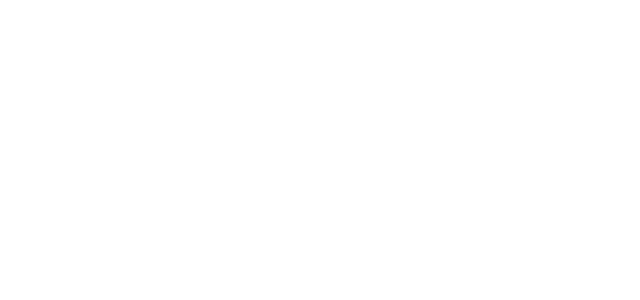
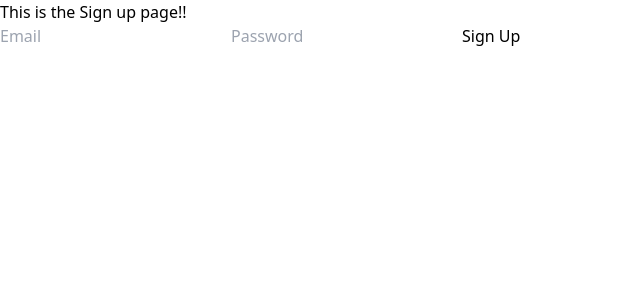
Before and after one commit to Donut11one/2800-202410-BBY02, a React (Vite) app in the folder front-end/: page /signup in a window 1280 px wide. Before the commit this address had no page. Shown: the top 300 px of the page, without its empty margins (0-640 px from the left). Built offline with nearby package versions, Linux system fonts and the light colour scheme; no server answers.

Commit message:
added user authentication

```diff
--- a/front-end/package.json
+++ b/front-end/package.json
@@ -10,6 +10,7 @@
     "preview": "vite preview"
   },
   "dependencies": {
+    "firebase": "^10.12.0",
     "react": "^18.2.0",
     "react-dom": "^18.2.0",
     "react-router-dom": "^6.23.1"
--- a/front-end/src/App.jsx
+++ b/front-end/src/App.jsx
@@ -1,14 +1,52 @@
 import React from "react";
 import "./App.css";
 import { BrowserRouter as Router, Route, Routes } from "react-router-dom";
+import { onAuthStateChanged } from "firebase/auth";
+import { useEffect, useState } from "react";
+import { auth } from "./fbconfig";
+import ProtectedRoute from "./components/ProtectedRoute";
 import Landing from "./components/pages/Landing";
+import Signin from "./components/pages/Signin";
+import Signup from "./components/pages/Signup";
+import Home from "./components/pages/Home";
 
 const App = () => {
+  const [user, setUser] = useState(null);
+  const [isFetching, setIsFetching] = useState(true);
+
+  useEffect(() => {
+    const unsubscribe = onAuthStateChanged(auth, (user) => {
+      if (user) {
+        setUser(user);
+        setIsFetching(false);
+        return;
+      }
+
+      setUser(null);
+      setIsFetching(false);
+    });
+    return () => unsubscribe();
+  }, []);
+
+  if (isFetching) {
+    return <h1>Loading...</h1>;
+  }
+
   return (
     <>
       <Router>
         <Routes>
-          <Route exact path="/" element={<Landing />} />
+          <Route exact path="/" element={<Landing user={user}></Landing>} />
+          <Route path="/signin" element={<Signin user={user}></Signin>} />
+          <Route path="/signup" element={<Signup user={user}></Signup>} />
+          <Route
+            path="/home"
+            element={
+              <ProtectedRoute user={user}>
+                <Home></Home>
+              </ProtectedRoute>
+            }
+          />
         </Routes>
       </Router>
     </>
--- /dev/null
+++ b/front-end/src/components/ProtectedRoute.jsx
@@ -0,0 +1,8 @@
+import React from "react";
+import { Navigate } from "react-router-dom";
+
+const ProtectedRoute = ({ children, user }) => {
+  return user ? children : <Navigate to="/"></Navigate>;
+};
+
+export default ProtectedRoute;
--- /dev/null
+++ b/front-end/src/components/pages/Home.jsx
@@ -0,0 +1,20 @@
+import React from "react";
+import { signOut } from "firebase/auth";
+import { auth } from "../../fbconfig";
+
+const Home = () => {
+  const handleSignOut = () => {
+    signOut(auth)
+      .then(() => console.log("Signed Out"))
+      .catch((error) => console.log(error));
+  };
+
+  return (
+    <>
+      <h1>Home Page!!!</h1>
+      <button onClick={handleSignOut}>Sign Out</button>
+    </>
+  );
+};
+
+export default Home;
--- a/front-end/src/components/pages/Landing.jsx
+++ b/front-end/src/components/pages/Landing.jsx
@@ -3,8 +3,13 @@ import "../../App.css";
 import HeroSection from "../HeroSection";
 import Navbar from "../Navbar";
 import Footer from "../Footer";
+import { Navigate } from "react-router-dom";
 
-const Landing = () => {
+const Landing = ({ user }) => {
+  if (user) {
+    return <Navigate to="/home"></Navigate>;
+  }
+
   return (
     <>
       <Navbar />
--- /dev/null
+++ b/front-end/src/components/pages/Signin.jsx
@@ -0,0 +1,60 @@
+import React from "react";
+import { useState } from "react";
+import { signInWithEmailAndPassword } from "firebase/auth";
+import { auth } from "../../fbconfig";
+import { Navigate } from "react-router-dom";
+
+const Signin = ({ user }) => {
+  const [email, setEmail] = useState("");
+  const [password, setPassword] = useState("");
+
+  const handleSignIn = () => {
+    if (!email || !password) {
+      console.log("input field empty");
+      return;
+    }
+    signInWithEmailAndPassword(auth, email, password)
+      .then((userCredential) => {
+        const user = userCredential.user;
+        console.log(user);
+      })
+      .catch((error) => {
+        const errorCode = error.code;
+        const errorMessage = error.message;
+        console.log(errorCode, errorMessage);
+      });
+  };
+
+  if (user) {
+    return <Navigate to="/home"></Navigate>;
+  }
+
+  return (
+    <div className="container">
+      <h1>This is the Sign in page!!</h1>
+      <form action="">
+        <input
+          onChange={(e) => {
+            setEmail(e.target.value);
+          }}
+          type="text"
+          id="email"
+          placeholder="Email"
+        />
+        <input
+          onChange={(e) => {
+            setPassword(e.target.value);
+          }}
+          type="text"
+          id="password"
+          placeholder="Password"
+        />
+        <button type="button" onClick={handleSignIn}>
+          Sign In
+        </button>
+      </form>
+    </div>
+  );
+};
+
+export default Signin;
--- /dev/null
+++ b/front-end/src/components/pages/Signup.jsx
@@ -0,0 +1,60 @@
+import React from "react";
+import { useState } from "react";
+import { createUserWithEmailAndPassword } from "firebase/auth";
+import { auth } from "../../fbconfig";
+import { Navigate } from "react-router-dom";
+
+const Signup = ({ user }) => {
+  const [email, setEmail] = useState("");
+  const [password, setPassword] = useState("");
+
+  const handleSignUp = () => {
+    if (!email || !password) {
+      console.log("input field empty");
+      return;
+    }
+    createUserWithEmailAndPassword(auth, email, password)
+      .then((userCredential) => {
+        const user = userCredential.user;
+        console.log(user);
+      })
+      .catch((error) => {
+        const errorCode = error.code;
+        const errorMessage = error.message;
+        console.log(errorCode, errorMessage);
+      });
+  };
+
+  if (user) {
+    return <Navigate to="/home"></Navigate>;
+  }
+
+  return (
+    <div className="container">
+      <h1>This is the Sign up page!!</h1>
+      <form action="">
+        <input
+          onChange={(e) => {
+            setEmail(e.target.value);
+          }}
+          type="text"
+          id="email"
+          placeholder="Email"
+        />
+        <input
+          onChange={(e) => {
+            setPassword(e.target.value);
+          }}
+          type="text"
+          id="password"
+          placeholder="Password"
+        />
+        <button type="button" onClick={handleSignUp}>
+          Sign Up
+        </button>
+      </form>
+    </div>
+  );
+};
+
+export default Signup;
--- /dev/null
+++ b/front-end/src/fbconfig.js
@@ -0,0 +1,14 @@
+import { initializeApp } from "firebase/app";
+import { getAuth } from "firebase/auth";
+
+const firebaseConfig = {
+  apiKey: import.meta.env.VITE_API_KEY,
+  authDomain: import.meta.env.VITE_AUTH_DOMAIN,
+  projectId: import.meta.env.VITE_PROJECT_ID,
+  storageBucket: import.meta.env.VITE_STORAGE_BUCKET,
+  messagingSenderId: import.meta.env.VITE_SENDER_ID,
+  appId: import.meta.env.VITE_APP_ID,
+};
+
+const app = initializeApp(firebaseConfig);
+export const auth = getAuth(app);
--- a/front-end/src/main.jsx
+++ b/front-end/src/main.jsx
@@ -2,6 +2,10 @@ import React from "react";
 import ReactDOM from "react-dom/client";
 import App from "./App.jsx";
 import "./index.css";
+// import fbconfig from "./fbconfig.js";
+// import { initializeApp } from "firebase/app";
+
+// const app = initializeApp(fbconfig);
 
 ReactDOM.createRoot(document.getElementById("root")).render(
   <React.StrictMode>
--- /dev/null
+++ b/package.json
@@ -0,0 +1,6 @@
+{
+  "dependencies": {
+    "firebase": "^10.12.0",
+    "react-router-dom": "^6.23.1"
+  }
+}
```
Also changed, not shown: 2 other files (tests, documents, lock files or other folders).
